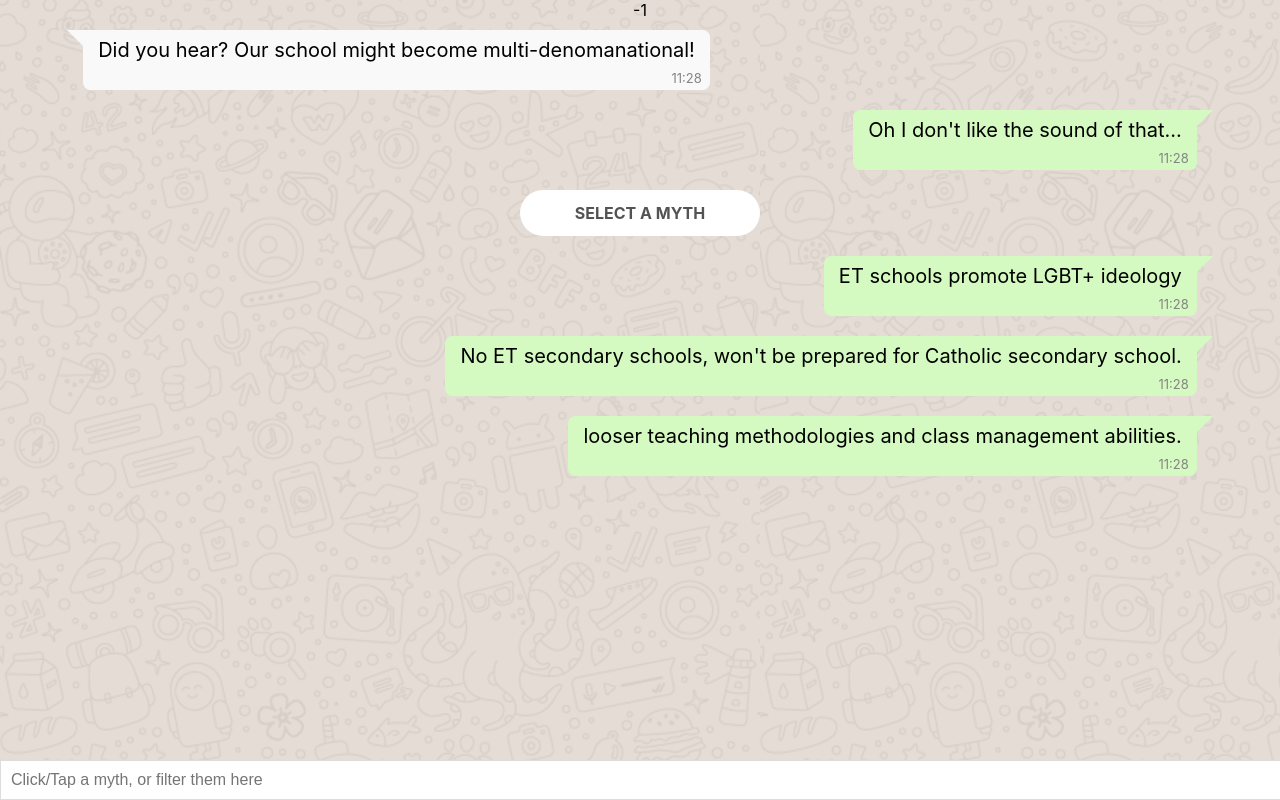
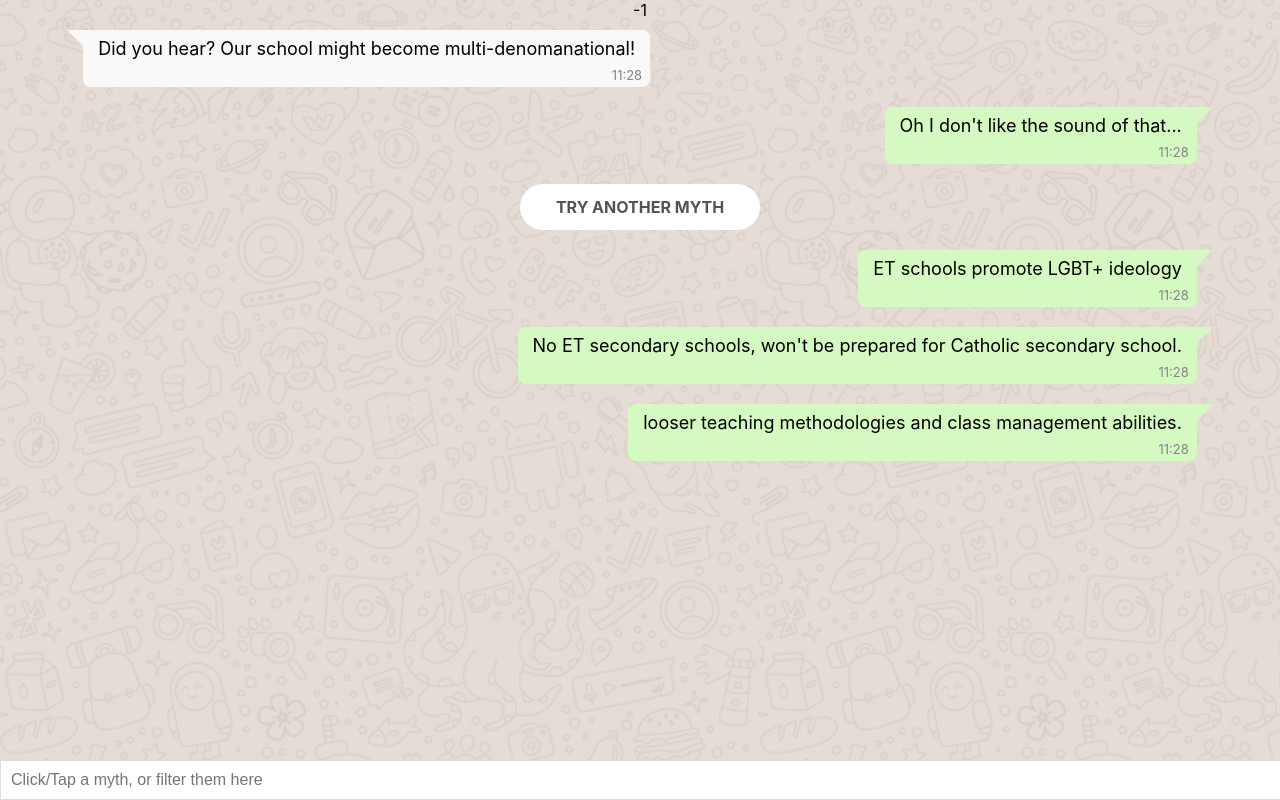
Before and after one commit to D4RKONION/multi-d-myths, a React (Create React App) app: page / in a window 1280 px wide. Built offline with nearby package versions, Linux system fonts and the light colour scheme.

Commit message:
Improved scrolling behaviour to be less jank. Implemented progressive scrolling between response choices

```diff
--- a/src/App.js
+++ b/src/App.js
@@ -13,15 +13,22 @@ const [selectedMyth, setSelectedMyth] = useState(-1);
 const [responsesShown, setResponsesShown] = useState(false);
 
 useEffect(() => {
+  window.scrollTo({
+    top: document.body.scrollHeight,
+    left: 0,
+    behavior: "smooth"
+  })
   setTimeout(() => {
     setResponsesShown(true)
   }, "3000")
-  window.scrollTo(0, document.body.scrollHeight);
 
 }, [conversationHistory])
 
 useEffect(() => {
-  window.scrollTo(0, document.body.scrollHeight);
+  if (responsesShown) {
+    document.getElementById("ResponseInstructions").scrollIntoView({behavior: "smooth", block: "end", inline: "nearest"});
+  }
+
 }, [responsesShown])
 
   return (
--- a/src/App.scss
+++ b/src/App.scss
@@ -7,7 +7,7 @@
   flex-direction: column;
   margin-bottom: 50px;
 
-  .ResponseInstructions {
+  #ResponseInstructions {
     background: white;
     color: #535353;
     width: 200px;
@@ -15,5 +15,7 @@
     border-radius: 40px;
     font-weight: 700;
     margin: 10px auto;
+    cursor: pointer;
+    scroll-margin-top: -105px;
   }
 }
--- a/src/js/components/ResponseOptions.jsx
+++ b/src/js/components/ResponseOptions.jsx
@@ -32,16 +32,20 @@ const ResponseOptions = ({searchValue, setConversationHistory}) => {
 
   return(
     <>
-      <div className="ResponseInstructions">
-        SELECT A MYTH
+      <div
+        id="ResponseInstructions"
+        onClick={() => document.getElementById("ResponseInstructions").scrollIntoView({behavior: "smooth", block: "start", inline: "nearest"})}
+      >
+        TRY ANOTHER MYTH
       </div>
       {threeRandomUnusedMyths.map((randomMyth) =>
         <SpeechBubble
-          type={"question"}
+          type={"option"}
           key={randomMyth.index + "key"}
           text={randomMyth.myth}
           answer={randomMyth.answer}
           onClick={() => {setConversationHistory(randomMyth.index);}}
+          // onClick={() => {setConversationHistory(0);}}
         />
       )}
     </>
--- a/src/js/constants/Myths.jsx
+++ b/src/js/constants/Myths.jsx
@@ -1,12 +1,12 @@
 const MYTHS = [
   {
     "index": 0,
-    "myth": "You can't celebrate Christmas in a Multi-D School",
-    "answer": "ET/CNS mark these holidays festivals objectively, by celebrating all holidays. Winter concerts and festivals of light still happen."
+    "myth": "You can't celebrate Christmas, Easter, St. Patrick's Day or Halloween in a Multi-D School",
+    "answer": "Of course you can! Multi-D schools mark these days, the only difference is that they also talk about things like Kwanzaa, Vesak or Eid. Multi-D schools mark all holidays objectively so that everyone can feel included.\n\nWinter concerts and festivals of light still happen; Easter Egg hunts and art lessons still happen; Being proud of being Irish and attending St. Patrick's Day marches still happens!\n\nAnd of course, dressing up at Halloween is not only allowed, but encouraged :D"
   },
   {
     "index": 1,
-    "myth": "There'll be no more grandparents day",
+    "myth": "There'll be no more grandparents day if the school changes to Multi-D",
     "answer": "Started in Ireland in 2012, shortly after the forum for pluralism. No link, but every grandparent would be welcome, not just Catholic"
   },
   {
--- a/src/scss/components/SpeechBubble.scss
+++ b/src/scss/components/SpeechBubble.scss
@@ -12,10 +12,11 @@
   padding: 8px 15px 28px;
   margin: 10px 6.5%;
   max-width: 70%;
-  font-size: 20px;
+  font-size: 18px;
   position: relative;
   flex: 0 0 auto;
   text-align: left;
+  white-space: pre-line;
 
   &::before {
     content: "";
@@ -25,7 +26,7 @@
       top: 0;
   }
 
-  &.question {
+  &.question, &.option {
     background-color: #d4fac1;
     border-radius: 7.5px 0 7.5px 7.5px;
     align-self: end;
@@ -65,4 +66,8 @@
     font-size: 13px;
     color: #848484;
   }
+
+  &.option {
+    cursor: pointer;
+  }
 }
```
